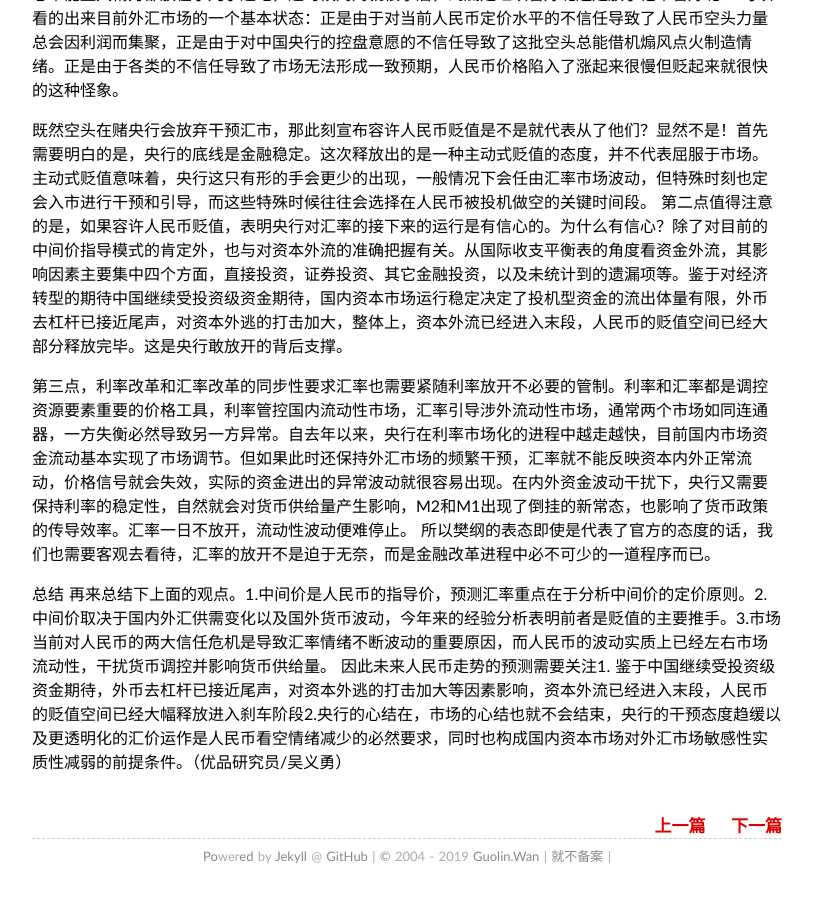
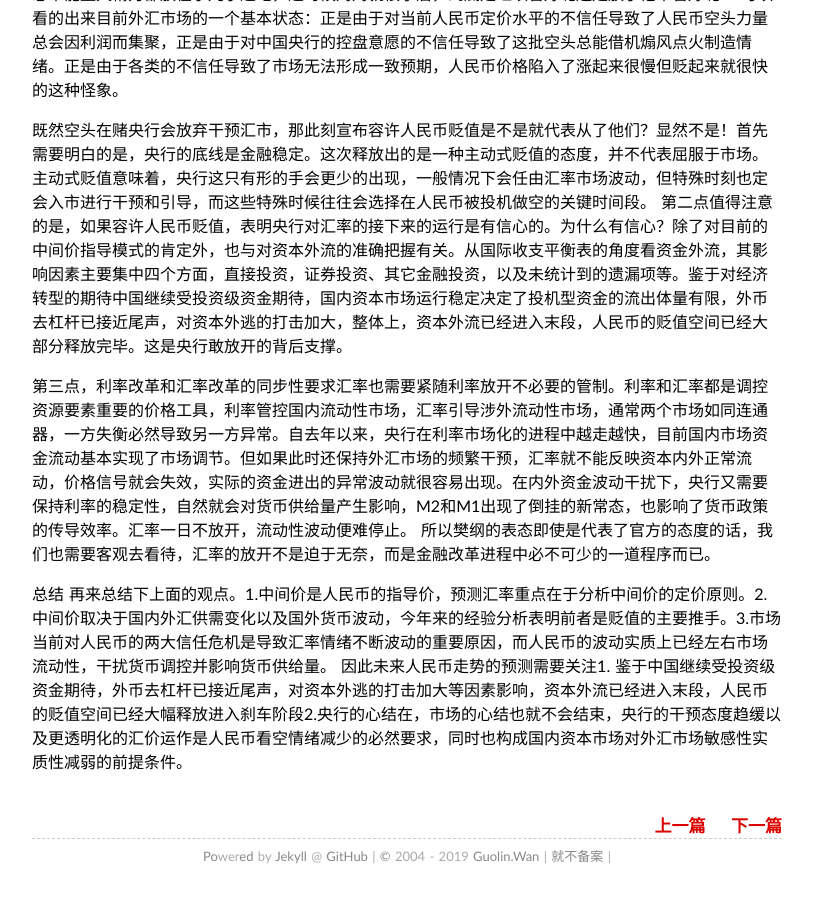
Before and after one commit to wuyy2007/wanguolin.github.io, a Jekyll site: the page built from _posts/2016-10-13-privatepaper.md, in a window 1280 px wide and 900 px high, scrolled down 1749 px. Shown: the whole window, without its empty margins (233-1046 px from the left). Built offline with Jekyll 4.4.1, drawn with Linux system fonts in a browser that asks for light colours; some web fonts are replaced; comment, search, counter and statistics services are not loaded.

Commit message:
Update 2016-10-13-privatepaper.md

```diff
--- a/_posts/2016-10-13-privatepaper.md
+++ b/_posts/2016-10-13-privatepaper.md
@@ -38,4 +38,4 @@ tags: [外汇]
 所以樊纲的表态即使是代表了官方的态度的话，我们也需要客观去看待，汇率的放开不是迫于无奈，而是金融改革进程中必不可少的一道程序而已。
 
 
-总结  再来总结下上面的观点。1.中间价是人民币的指导价，预测汇率重点在于分析中间价的定价原则。2.中间价取决于国内外汇供需变化以及国外货币波动，今年来的经验分析表明前者是贬值的主要推手。3.市场当前对人民币的两大信任危机是导致汇率情绪不断波动的重要原因，而人民币的波动实质上已经左右市场流动性，干扰货币调控并影响货币供给量。  因此未来人民币走势的预测需要关注1. 鉴于中国继续受投资级资金期待，外币去杠杆已接近尾声，对资本外逃的打击加大等因素影响，资本外流已经进入末段，人民币的贬值空间已经大幅释放进入刹车阶段2.央行的心结在，市场的心结也就不会结束，央行的干预态度趋缓以及更透明化的汇价运作是人民币看空情绪减少的必然要求，同时也构成国内资本市场对外汇市场敏感性实质性减弱的前提条件。（优品研究员/吴义勇）
+总结  再来总结下上面的观点。1.中间价是人民币的指导价，预测汇率重点在于分析中间价的定价原则。2.中间价取决于国内外汇供需变化以及国外货币波动，今年来的经验分析表明前者是贬值的主要推手。3.市场当前对人民币的两大信任危机是导致汇率情绪不断波动的重要原因，而人民币的波动实质上已经左右市场流动性，干扰货币调控并影响货币供给量。  因此未来人民币走势的预测需要关注1. 鉴于中国继续受投资级资金期待，外币去杠杆已接近尾声，对资本外逃的打击加大等因素影响，资本外流已经进入末段，人民币的贬值空间已经大幅释放进入刹车阶段2.央行的心结在，市场的心结也就不会结束，央行的干预态度趋缓以及更透明化的汇价运作是人民币看空情绪减少的必然要求，同时也构成国内资本市场对外汇市场敏感性实质性减弱的前提条件。
```
